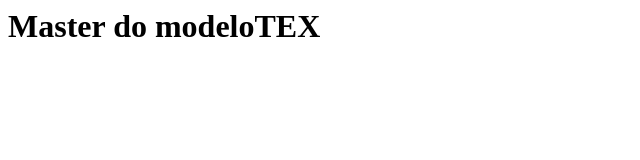
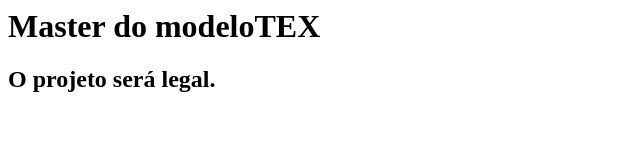
Before and after one commit to GlaucioS/modeloTEX, a plain HTML site: page index.html in a window 1280 px wide. Shown: the whole page, without its empty margins (0-640 px from the left). Drawn offline with Linux system fonts and the light colour scheme.

Commit message:
Adicionado uma frase
A frase está na tag h2

```diff
--- a/index.html
+++ b/index.html
@@ -4,5 +4,6 @@
 	</head>
 	<body>
 		<h1>Master do modeloTEX</h1>
+		<h2>O projeto será legal.</h2>
 	</body>
 </html>
```
